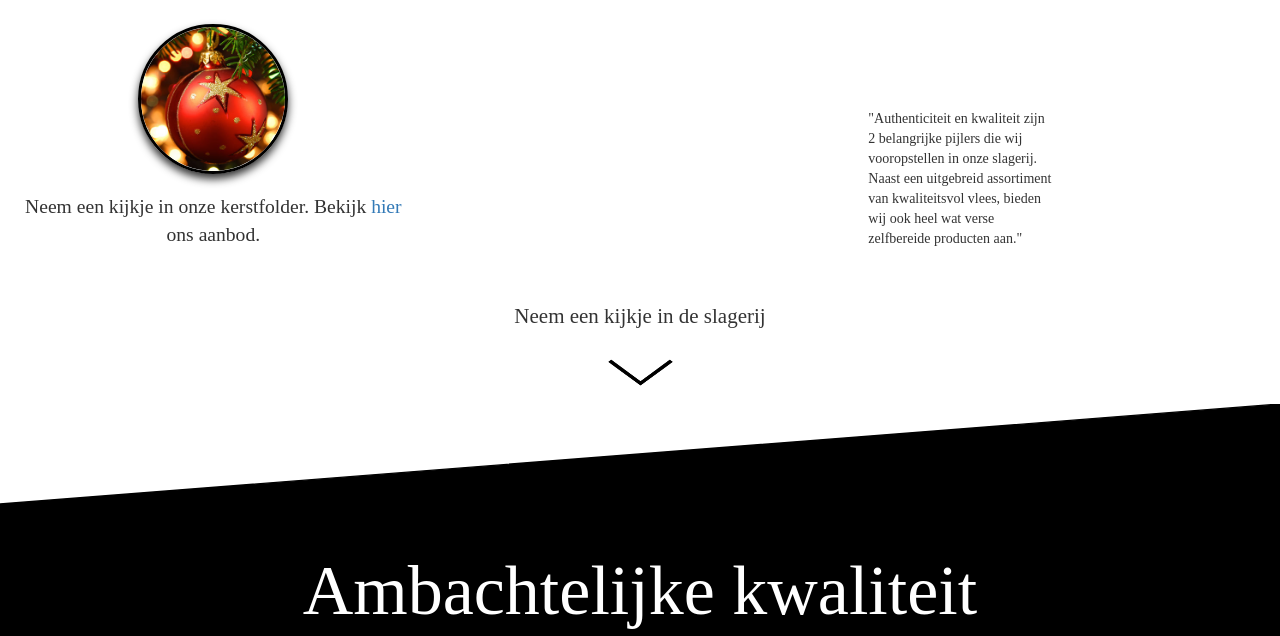
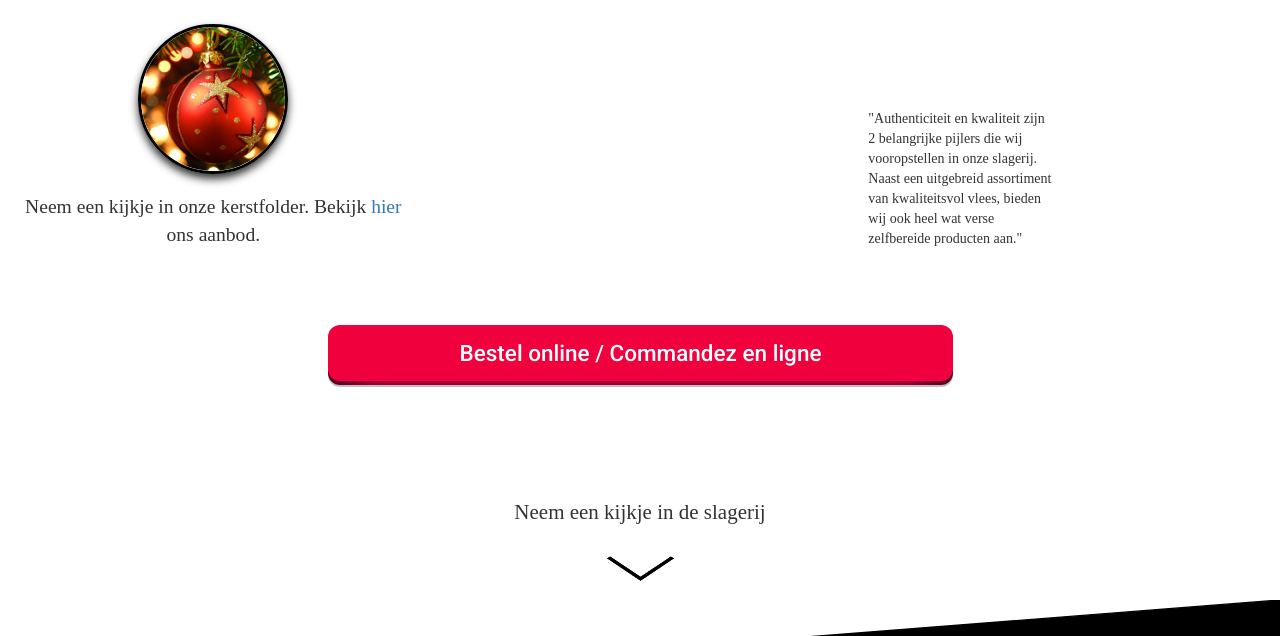
Before and after one commit to bramzz/butcher_herremans, a plain HTML site: page index.html in a window 1280 px wide. Shown: the part 580-1216 px from the top of the page. Drawn offline with nearby package versions, Linux system fonts and the light colour scheme; a web font is replaced by a local one.

Commit message:
Voeg online bestelknop toe

```diff
--- a/index.css
+++ b/index.css
@@ -247,6 +247,115 @@ video#promo-vid {
     cursor: pointer;
     width: 3em;
     animation-duration: 3s !important;
+}
+
+#webshop-button {
+    font-weight: 500;
+    width: 50%;
+    margin: 70px 10px;
+}
+
+/* CSS button webshop */
+.button-82-pushable {
+  position: relative;
+  border: none;
+  background: transparent;
+  padding: 0;
+  cursor: pointer;
+  outline-offset: 4px;
+  transition: filter 250ms;
+  user-select: none;
+  -webkit-user-select: none;
+  touch-action: manipulation;
+}
+
+.button-82-shadow {
+  position: absolute;
+  top: 0;
+  left: 0;
+  width: 100%;
+  height: 100%;
+  border-radius: 12px;
+  background: hsl(0deg 0% 0% / 0.25);
+  will-change: transform;
+  transform: translateY(2px);
+  transition:
+    transform
+    600ms
+    cubic-bezier(.3, .7, .4, 1);
+}
+
+.button-82-edge {
+  position: absolute;
+  top: 0;
+  left: 0;
+  width: 100%;
+  height: 100%;
+  border-radius: 12px;
+  background: linear-gradient(
+    to left,
+    hsl(340deg 100% 16%) 0%,
+    hsl(340deg 100% 32%) 8%,
+    hsl(340deg 100% 32%) 92%,
+    hsl(340deg 100% 16%) 100%
+  );
+}
+
+.button-82-front {
+  display: block;
+  position: relative;
+  padding: 12px 27px;
+  border-radius: 12px;
+  font-size: 2rem;
+  color: white;
+  background: hsl(345deg 100% 47%);
+  will-change: transform;
+  transform: translateY(-4px);
+  transition:
+    transform
+    600ms
+    cubic-bezier(.3, .7, .4, 1);
+}
+
+@media (min-width: 768px) {
+  .button-82-front {
+    font-size: 2.25rem;
+    padding: 12px 42px;
+  }
+}
+
+.button-82-pushable:hover {
+  filter: brightness(110%);
+}
+
+.button-82-pushable:hover .button-82-front {
+  transform: translateY(-6px);
+  transition:
+    transform
+    250ms
+    cubic-bezier(.3, .7, .4, 1.5);
+}
+
+.button-82-pushable:active .button-82-front {
+  transform: translateY(-2px);
+  transition: transform 34ms;
+}
+
+.button-82-pushable:hover .button-82-shadow {
+  transform: translateY(4px);
+  transition:
+    transform
+    250ms
+    cubic-bezier(.3, .7, .4, 1.5);
+}
+
+.button-82-pushable:active .button-82-shadow {
+  transform: translateY(1px);
+  transition: transform 34ms;
+}
+
+.button-82-pushable:focus:not(:focus-visible) {
+  outline: none;
 }
 
 
--- a/index.html
+++ b/index.html
@@ -122,7 +122,15 @@
                             title="Email"></a>
                 </div>
             </div>
-            <div class="col-xs-12">
+            <div class="col-xs-12" style="align-items: center;justify-content: center;">
+                <button class="button-82-pushable" id="webshop-button" role="button" onclick="window.location.href='https://webshop.slagerijherremans.be'">
+                    <span class="button-82-shadow"></span>
+                    <span class="button-82-edge"></span>
+                    <span class="button-82-front text"> Bestel online / Commandez en ligne </span>
+                </button>
+
+            </div>
+            <div class="col-sm-12">
                 <div id="scroll-down-arrow">
                     <p class="sub-text">Neem een kijkje in de slagerij</p>
                     <img class="animated infinite rubberBand" src="assets/images/continue-arrow.png" alt="Continue">
```
